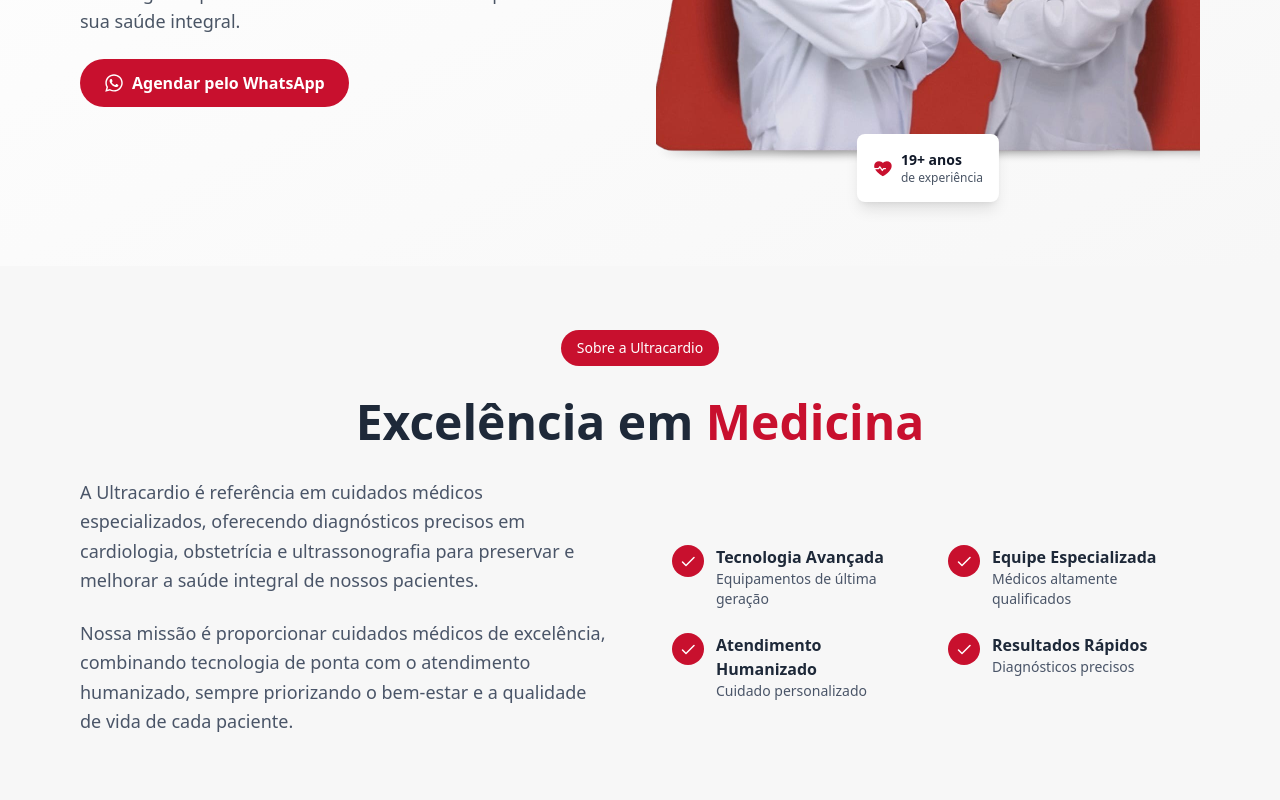
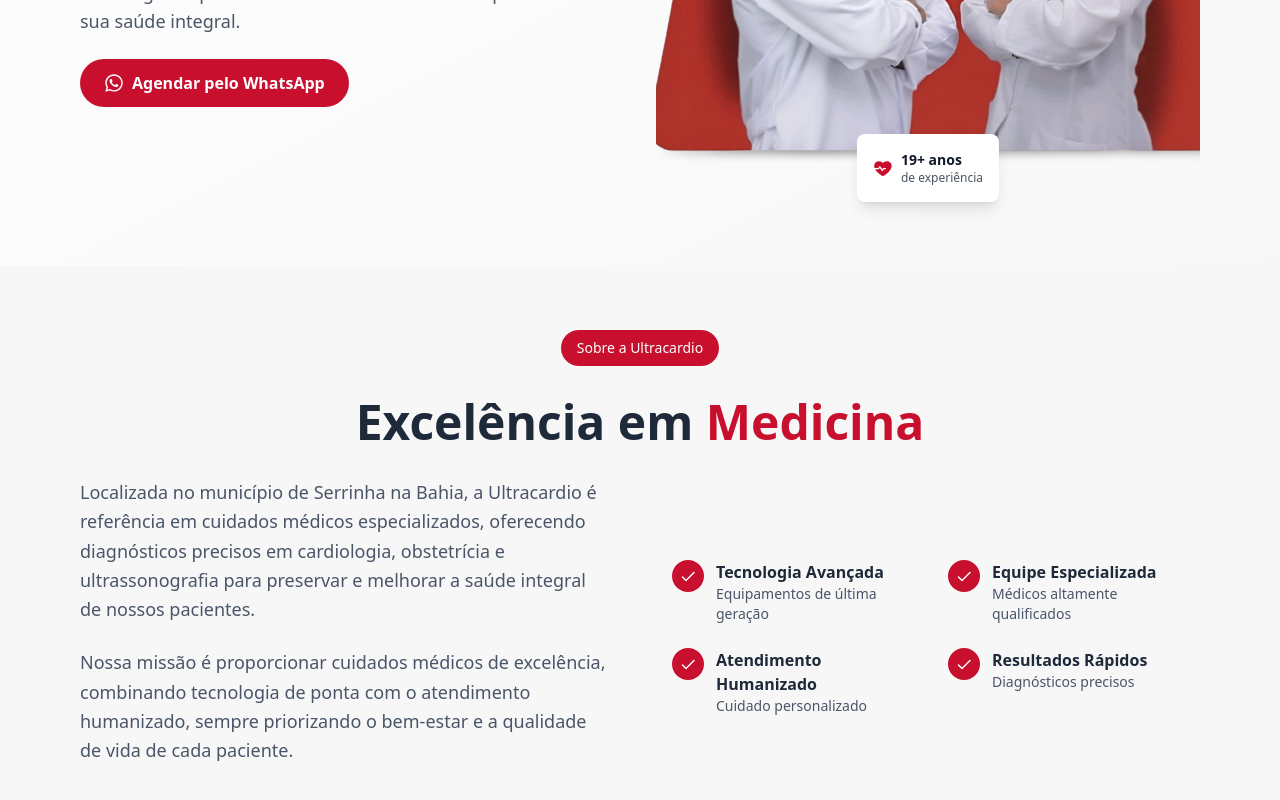
Before and after one commit to murilocaires/LandingPageUltracardio, a React (Vite) app: page / in a window 1280 px wide. Shown: the part 386-1186 px from the top of the page. Built offline with nearby package versions, Linux system fonts and the light colour scheme.

Commit message:
ajuste de texto 3

```diff
--- a/src/components/About.jsx
+++ b/src/components/About.jsx
@@ -24,8 +24,9 @@ export default function About() {
           {/* Coluna esquerda - Texto */}
           <div>
             <p className="text-lg text-ultracardio-gray-dark mb-6 leading-relaxed">
-              A Ultracardio é referência em cuidados médicos especializados,
-              oferecendo diagnósticos precisos em cardiologia, obstetrícia e
+              Localizada no município de Serrinha na Bahia, a Ultracardio é
+              referência em cuidados médicos especializados, oferecendo
+              diagnósticos precisos em cardiologia, obstetrícia e
               ultrassonografia para preservar e melhorar a saúde integral de
               nossos pacientes.
             </p>
```
